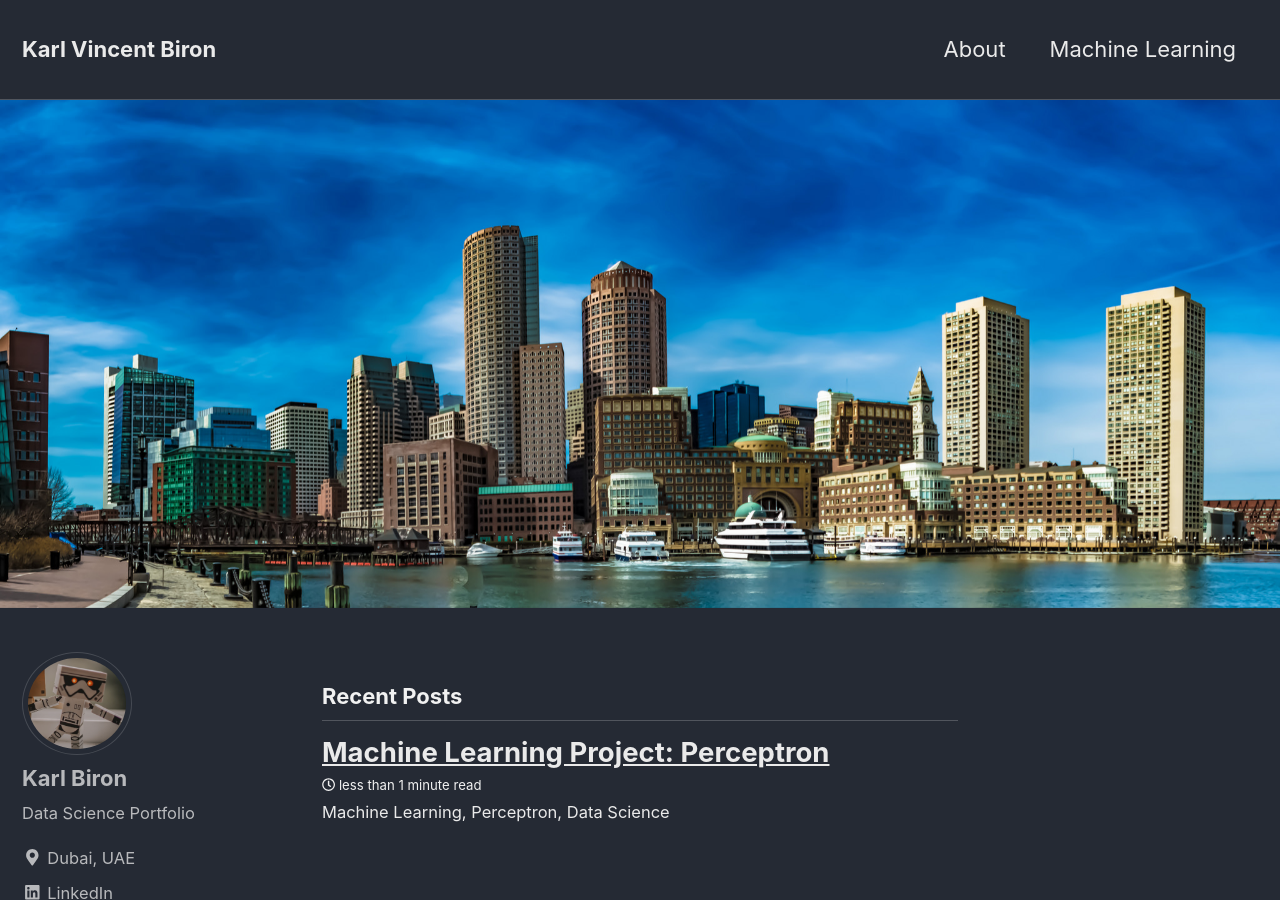
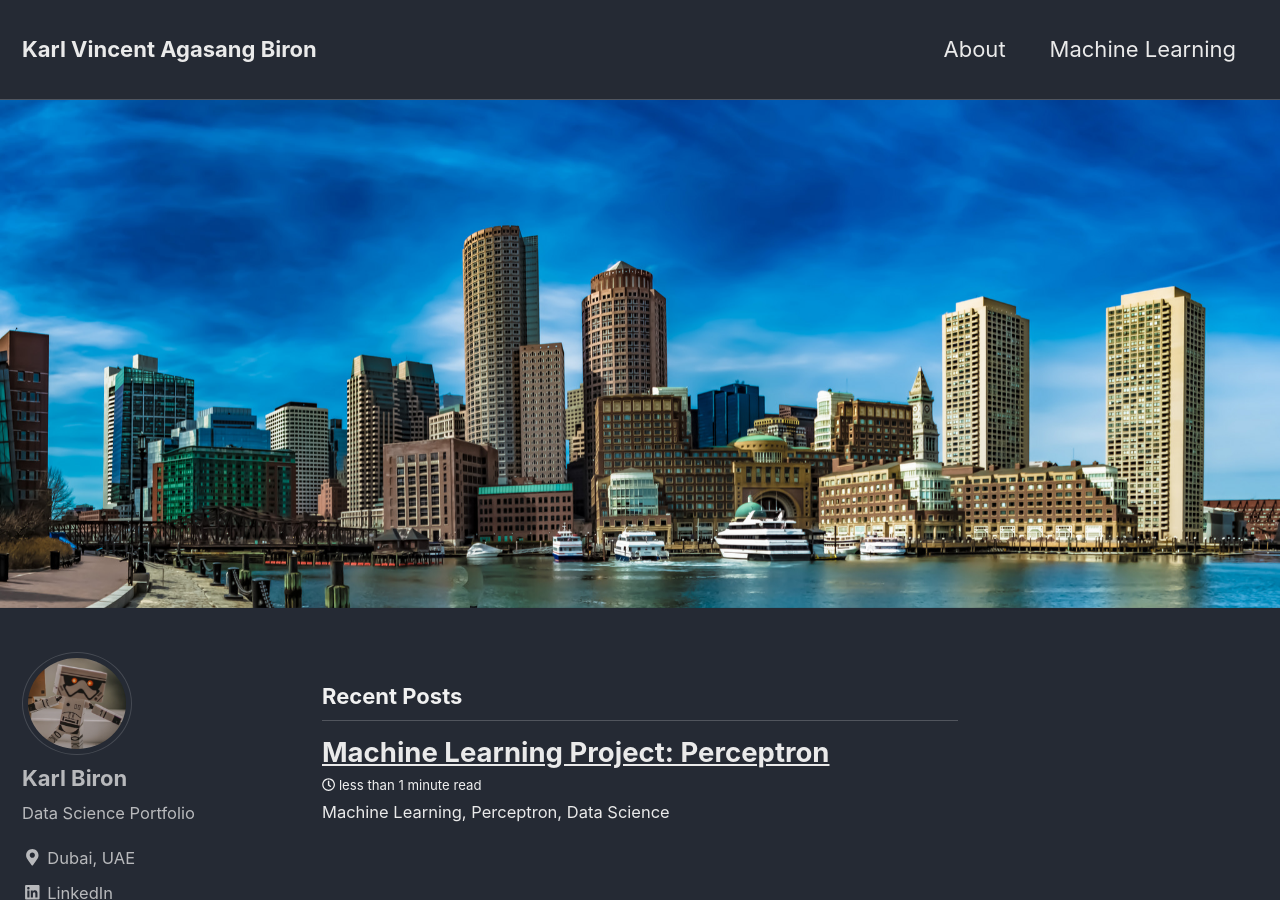
Before and after one commit to KarlBiron/KarlBiron.github.io, a Jekyll site: the page built from index.html, in a window 1280 px wide and 900 px high. Built offline with Jekyll 4.4.1, drawn with Linux system fonts in a browser that asks for light colours; nearby versions of some CDN libraries; the list of posts is cut into pages by our own code.

Commit message:
Push by Git

```diff
--- a/_config.yml
+++ b/_config.yml
@@ -9,7 +9,7 @@ minimal_mistakes_skin    : "dark" # "air", "aqua", "contrast", "dark", "dirt", "
 
 # Site Settings
 locale                   : "en-US"
-title                    : "Karl Vincent Biron"
+title                    : "Karl Vincent Agasang Biron"
 title_separator          : "-"
 name                     : "Karl Biron"
 description              : "Data Science Portfolio"
```
